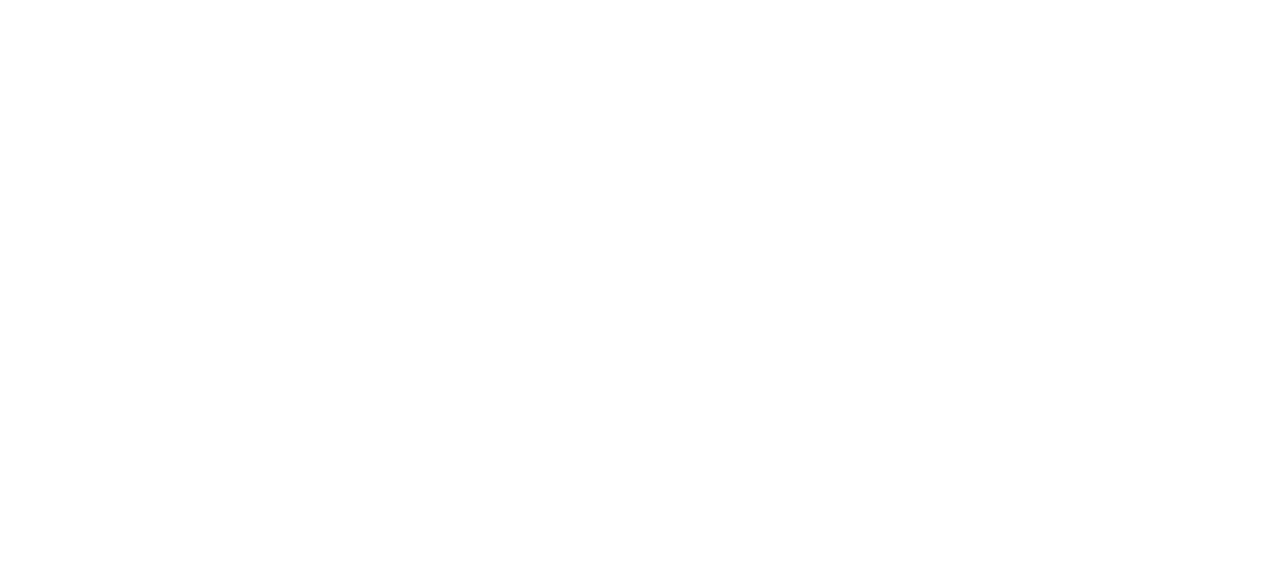
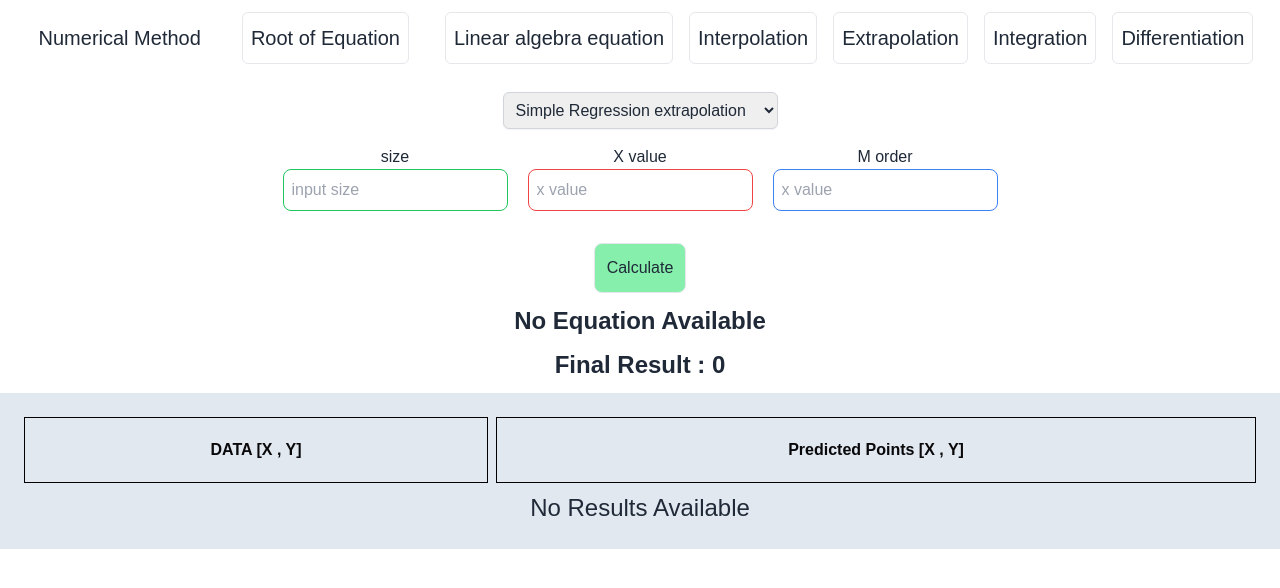
Before and after one commit to Tanabordeee/Web_Numerical_Method_Client, a React (Vite) app: page /Extrapolation in a window 1280 px wide. Before the commit this address had no page. Shown: the top 588 px of the page. Built offline with nearby package versions, Linux system fonts and the light colour scheme.

Commit message:
update simple regression

```diff
--- a/package.json
+++ b/package.json
@@ -20,11 +20,14 @@
     "react-loader-spinner": "^6.1.6",
     "react-plotly.js": "^2.6.0",
     "react-router-dom": "^6.24.1",
+    "regression": "^2.0.1",
     "sweetalert2": "^11.12.2"
   },
   "devDependencies": {
     "@types/react": "^18.3.3",
     "@types/react-dom": "^18.3.0",
+    "@types/react-plotly.js": "^2.6.3",
+    "@types/regression": "^2.0.6",
     "@vitejs/plugin-react": "^4.3.1",
     "autoprefixer": "^10.4.19",
     "daisyui": "^4.12.10",
--- a/src/MainRoute.jsx
+++ b/src/MainRoute.jsx
@@ -3,6 +3,7 @@
 import App from "./App";
 import LinearAlgrebra from "./components/LinearAlgrebra";
 import Interpolation from "./components/Interpolation";
+import Extrapolation from "./components/Extrapolation";
 const MainRoutes = ()=>{
     return(
         <Router>
@@ -10,6 +11,7 @@
                 <Route path="/" element={<App/>}></Route>
                 <Route path="/Linear" element = {<LinearAlgrebra/>}></Route>
                 <Route path="/Interpolation" element = {<Interpolation/>}></Route>
+                <Route path="/Extrapolation" element = {<Extrapolation/>}></Route>
             </Routes>
         </Router>
     )
--- /dev/null
+++ b/src/components/Extrapolation.jsx
@@ -0,0 +1,143 @@
+import { useEffect, useState } from "react";
+import Navbar from "./Navbar";
+import ExtrapolationInput from "./ExtrapolationInput";
+import Swal from "sweetalert2";
+import PolynomialRegression from "../service/PolynomialRegression";
+import SimpleRegressionGraph from "./SimpleRegressionGraph";
+const Extrapolation = () => {
+  const [method, setMethod] = useState("SimpleRegression");
+  const [x, setX] = useState([]);
+  const [y, setY] = useState([]);
+  const [size, setSize] = useState(0);
+  const [xvalue, setXvalue] = useState(0);
+  const [result, setResult] = useState(0);
+  const [mOrder, setmOrder] = useState(0);
+  const [loading, setLoading] = useState(false);
+  const [solution, setSolution] = useState([]);
+  const [equation, setEquation] = useState("No Equation Available");
+  const [data, setData] = useState([]);
+  useEffect(() => {
+    if (size > 0 && Number.isInteger(size)) {
+      const ArrayX = Array(size).fill(0);
+      const ArrayY = Array(size).fill(0);
+      setX(ArrayX);
+      setY(ArrayY);
+    } else {
+      setX([]);
+      setY([]);
+    }
+  }, [size]);
+
+  const SimpleRegressionMethod = async (e) => {
+    e.preventDefault();
+    try {
+      setLoading(true);
+      await new Promise((resolve) => setTimeout(resolve, 500));
+      const SimpleRegressionresult = PolynomialRegression(x, y, xvalue, mOrder);
+      setResult(SimpleRegressionresult.predictedValue);
+      setEquation(SimpleRegressionresult.regressionEquation);
+      setSolution(SimpleRegressionresult.predictedPoints);
+      setData(SimpleRegressionresult.data);
+    } catch (err) {
+      Swal.fire({
+        title: "Error",
+        text: err.message,
+        icon: "error",
+      });
+    } finally {
+      setLoading(false);
+    }
+  };
+
+  const renderForm = () => {
+    switch (method) {
+      case "SimpleRegression":
+        return (
+            <div className="bg-slate-200 w-full p-4">
+            <table className="table-auto border-separate border-spacing-2 w-full">
+                <thead>
+                    <tr className="bg-grey text-zinc-950">
+                        <th className="p-5 border border-black">DATA [X , Y]</th>
+                        <th className="p-5 border border-black">Predicted Points [X , Y]</th>
+                    </tr>
+                </thead>
+                <tbody className="bg-lightgrey text-center">
+                    {solution && solution.length > 0 ? (
+                        solution.map((res, index) => (
+                            <tr key={index}>
+                                <td className="p-5 border border-black">{`[${data[index][0]}, ${data[index][1]}]`}</td>
+                                <td className="p-5 border border-black">{`[${res[0]}, ${res[1]}]`}</td>
+                            </tr>
+                        ))
+                    ) : (
+                        <tr>
+                            <td colSpan="2" className="text-2xl m-1">
+                                No Results Available
+                            </td>
+                        </tr>
+                    )}
+                </tbody>
+            </table>
+        </div>
+        );
+      default:
+        return null;
+    }
+  };
+
+  const handleCalculate = (e) => {
+    if(method === "SimpleRegression"){
+        SimpleRegressionMethod(e);
+    }
+  };
+
+  return (
+    <div>
+      <Navbar />
+      <div className="">
+        <div className="flex justify-center my-4">
+          <select
+            onChange={(e) => setMethod(e.target.value)}
+            className="cursor-pointer p-2 border border-gray-300 rounded-md shadow-sm focus:outline-none focus:ring-2 focus:ring-blue-500 focus:border-blue-500"
+          >
+            <option value="SimpleRegression">
+              Simple Regression extrapolation
+            </option>
+            <option value="Lagrance">Multiple Regression extrapolation</option>
+          </select>
+        </div>
+        <ExtrapolationInput
+          method={method}
+          x={x}
+          y={y}
+          setx={setX}
+          sety={setY}
+          setsize={setSize}
+          setxvalue={setXvalue}
+          setmOrder={setmOrder}
+        />
+        <div className="flex justify-center m-3">
+          <button
+            onClick={handleCalculate}
+            className="border p-3 rounded-lg bg-green-300 hover:bg-red-300"
+          >
+            Calculate
+          </button>
+        </div>
+        <div className="flex justify-center m-3 text-2xl font-bold">
+          <p>{equation}</p>
+        </div>
+        <div className="flex justify-center m-3 text-2xl font-bold">
+          <p>Final Result : {result}</p>
+        </div>
+        <div className="flex justify-center">
+          {solution.length > 0 && (
+            <SimpleRegressionGraph data={data} predictedPoints={solution} />
+          )}
+        </div>
+        {renderForm()}
+      </div>
+    </div>
+  );
+};
+export default Extrapolation;
--- /dev/null
+++ b/src/components/ExtrapolationInput.jsx
@@ -0,0 +1,89 @@
+const ExtrapolationInput = ({ x, setx, y, sety, setsize, setxvalue , setmOrder}) => {
+    const handleXChange = (value, row) => {
+      const updateX = x.map((val, rowIndex) => {
+        if (rowIndex === row) {
+          const parsedValue = parseFloat(value);
+          return isNaN(parsedValue) ? 0 : parsedValue;
+        }
+        return val;
+      });
+      setx(updateX);
+    };
+
+    const renderX = () => {
+      return x.map((_, index) => (
+        <div key={index}>
+          <input
+            className="text-center border h-20 mb-3 rounded-lg"
+            type="number"
+            placeholder={`x${index + 1}`}
+            onChange={(e) => handleXChange(e.target.value, index)}
+          />
+        </div>
+      ));
+    };
+
+    const handleYChange = (value, row) => {
+      const updateY = y.map((val, rowIndex) => {
+        if (rowIndex === row) {
+          const parsedValue = parseFloat(value);
+          return isNaN(parsedValue) ? 0 : parsedValue;
+        }
+        return val;
+      });
+      sety(updateY);
+    };
+
+    const renderY = () => {
+      return y.map((_, index) => (
+        <div key={index}>
+          <input
+            className="text-center border h-20 mb-3 rounded-lg"
+            type="number"
+            placeholder={`f(X${index + 1})`}
+            onChange={(e) => handleYChange(e.target.value, index)}
+          />
+        </div>
+      ));
+    };
+
+    return (
+      <div className="flex flex-col justify-center items-center w-auto">
+        <div className="flex justify-between">
+          <div className="mr-5">
+            <p className="text-center">size</p>
+            <input
+              className="p-2 border rounded-lg border-green-500"
+              type="text"
+              placeholder="input size"
+              onChange={(e) => setsize(parseInt(e.target.value))}
+            />
+          </div>
+          <div>
+            <p className="text-center">X value</p>
+            <input
+              className="p-2 border rounded-lg border-red-500"
+              type="text"
+              placeholder="x value"
+              onChange={(e) => setxvalue(parseFloat(e.target.value))}
+            />
+          </div>
+          <div className="ml-5">
+            <p className="text-center">M order</p>
+            <input
+              className="p-2 border rounded-lg border-blue-500"
+              type="text"
+              placeholder="x value"
+              onChange={(e) => setmOrder(parseFloat(e.target.value))}
+            />
+          </div>
+        </div>
+        <div className="mt-5 flex gap-5">
+          <div>{renderX()}</div>
+          <div>{renderY()}</div>
+        </div>
+      </div>
+    );
+  };
+
+  export default ExtrapolationInput;
--- a/src/components/Navbar.jsx
+++ b/src/components/Navbar.jsx
@@ -44,6 +44,11 @@
           className="border p-2 mr-5 rounded-md hover:bg-green-200">
             Interpolation
           </button>
+          <button
+            onClick={()=> navigate("/Extrapolation")}
+          className="border p-2 mr-5 rounded-md hover:bg-green-200">
+            Extrapolation
+          </button>
           <button className="border p-2 mr-5 rounded-md hover:bg-green-200">
             Integration
           </button>
@@ -81,7 +86,14 @@
           >
             Linear algebra equation
           </button>
-          <button className="border p-2 rounded-md hover:bg-green-200">
+          <button
+          onClick={() => navigate("/Interpolation")}
+          className="border p-2 rounded-md hover:bg-green-200">
+            Interpolation
+          </button>
+          <button
+          onClick={()=> navigate("/Extrapolation")}
+          className="border p-2 mr-5 rounded-md hover:bg-green-200">
             Extrapolation
           </button>
           <button className="border p-2 rounded-md hover:bg-green-200">
--- /dev/null
+++ b/src/components/SimpleRegressionGraph.jsx
@@ -0,0 +1,34 @@
+import Plot from 'react-plotly.js';
+
+const SimpleRegressionGraph = ({ data, predictedPoints}) => {
+    console.log("Predicted Points:", predictedPoints);
+    return (
+        <Plot
+        data={[
+            {
+                x: data.map(point => point[0]), // Original x data
+                y: data.map(point => point[1]), // Original y data
+                mode: 'markers',
+                type: 'scatter',
+                name: 'Original Data',
+                marker: { color: 'blue' },
+            },
+            {
+                x: predictedPoints.map(point => point[0]), // Predicted x data
+                y: predictedPoints.map(point => point[1]), // Predicted y data
+                mode: 'lines',
+                type: 'scatter',
+                name: 'Regression Line',
+                line: { color: 'red' },
+            }
+        ]}
+        layout={{
+            title: 'Simple Regression Graph',
+            xaxis: { title: 'X values' },
+            yaxis: { title: 'Y values' },
+        }}
+    />
+);
+};
+
+export default SimpleRegressionGraph;
--- /dev/null
+++ b/src/service/PolynomialRegression.js
@@ -0,0 +1,24 @@
+import regression from 'regression';
+
+const PolynomialRegression = (matrixX , matrixY , val , mOrder) => {
+    let x = [...matrixX];
+    let y = [...matrixY];
+    let Xvalue = val;
+
+    let data = x.map((xi, index) => [xi, y[index]]);
+
+    const result = regression.polynomial(data, { order: mOrder });
+
+    const predictedPoints = matrixX.map(xi => [xi, result.predict(xi)[1]]);
+
+    let prediction = result.predict(Xvalue);
+
+    return {
+        predictedValue: prediction[1],
+        regressionEquation: result.string,
+        predictedPoints: predictedPoints,
+        data: data
+    };
+}
+
+export default PolynomialRegression;
```
Also changed, not shown: 1 other file (tests, documents, lock files or other folders).
